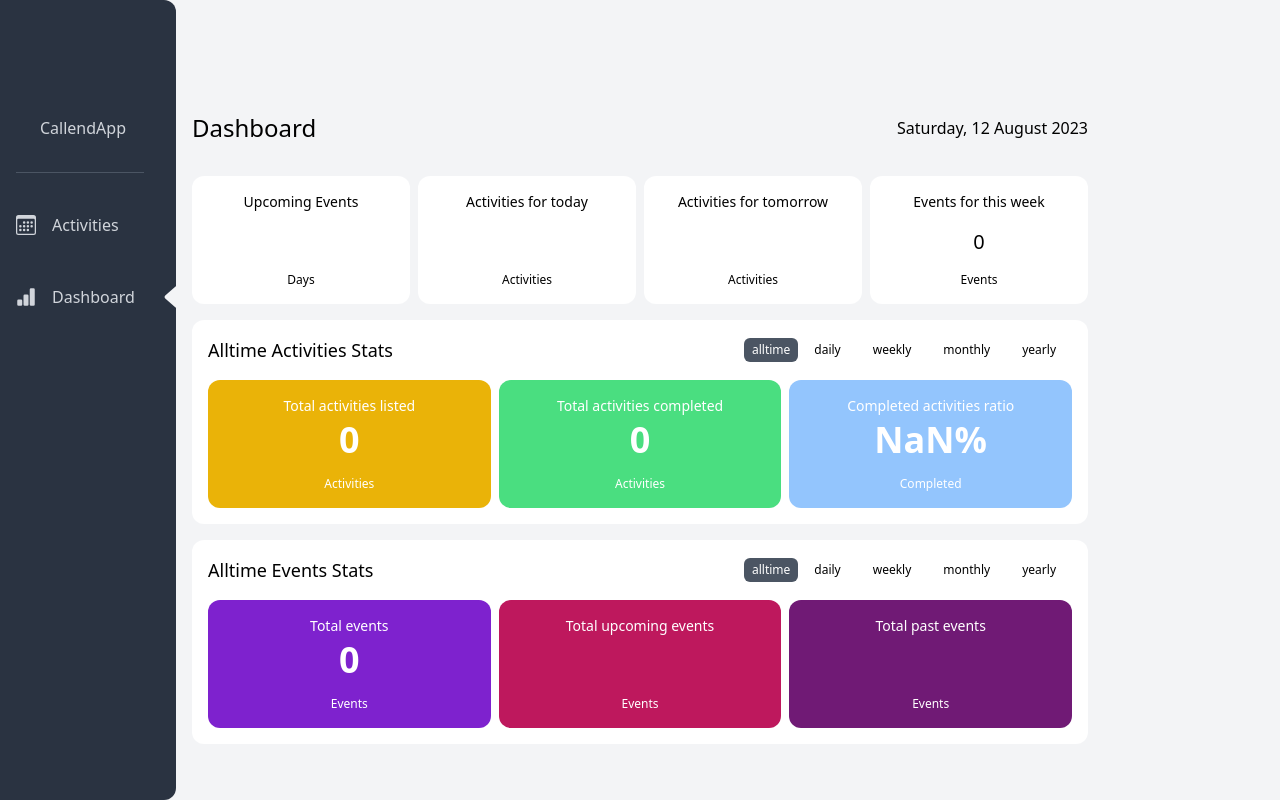
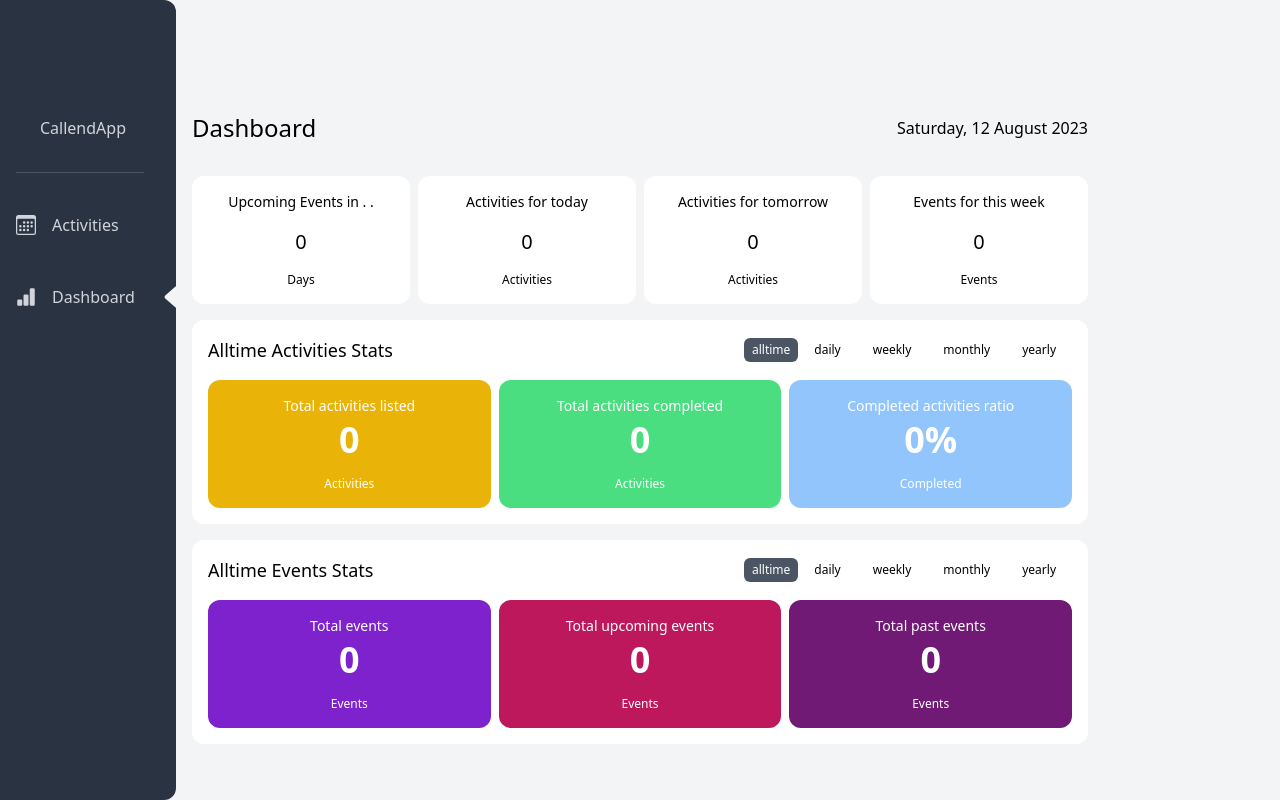
Before and after one commit to megatronhehe/calendar-app, a React (Vite) app: page /dashboard in a window 1280 px wide. Built offline with nearby package versions, Linux system fonts and the light colour scheme; some icons are missing.

Commit message:
fix: error fix when no events listed

```diff
--- a/src/pages/Dashboard/ActivitiesDashboard.jsx
+++ b/src/pages/Dashboard/ActivitiesDashboard.jsx
@@ -101,7 +101,11 @@ const ActivitiesDashboard = ({ isActivitiesExist, activities }) => {
 
 				<CategoryCard
 					title="Completed activities ratio"
-					count={`${countPercentage(activitiesDoneCount, activitiesCount)}%`}
+					count={`${
+						isActivitiesExist
+							? countPercentage(activitiesDoneCount, activitiesCount)
+							: "0"
+					}%`}
 					unit="Completed"
 					color="bg-blue-300"
 					fontColor="text-white"
--- a/src/pages/Dashboard/Dashboard.jsx
+++ b/src/pages/Dashboard/Dashboard.jsx
@@ -25,27 +25,29 @@ const Dashboard = () => {
 	const tomorrowDate = addDays(today, 1);
 
 	// activities variables
-	const todaysActivitiesArray =
-		isActivitiesExist &&
-		activities.filter((activity) => isSameDay(activity.date, today));
+	const todaysActivitiesArray = isActivitiesExist
+		? activities.filter((activity) => isSameDay(activity.date, today))
+		: [];
 
-	const tomorrowsActivitiesArray =
-		isActivitiesExist &&
-		activities.filter((activity) => isSameDay(activity.date, tomorrowDate));
+	const tomorrowsActivitiesArray = isActivitiesExist
+		? activities.filter((activity) => isSameDay(activity.date, tomorrowDate))
+		: [];
 
 	// events variables
-	const eventsAfterTodayArray =
-		isEventsExist && events.filter((event) => isAfter(event.date, today));
+	const eventsAfterTodayArray = isEventsExist
+		? events.filter((event) => isAfter(event.date, today))
+		: [];
 
 	const sortedEventsAfterTodayArray =
-		isEventsExist && sortDateAsc(eventsAfterTodayArray);
+		eventsAfterTodayArray.length > 0 ? sortDateAsc(eventsAfterTodayArray) : [];
 
 	const daysCountToUpcomingEvent =
-		isEventsExist &&
-		eachDayOfInterval({
-			start: today,
-			end: sortedEventsAfterTodayArray[0].date,
-		}).length - 1;
+		eventsAfterTodayArray.length > 0
+			? eachDayOfInterval({
+					start: today,
+					end: sortedEventsAfterTodayArray[0].date,
+			  }).length - 1
+			: 0;
 
 	// - count how many events in this week
 	const eventsInThisWeekCount = events.filter((event) =>
@@ -62,7 +64,7 @@ const Dashboard = () => {
 
 				<div className="flex justify-between w-full gap-2 pb-1 overflow-auto text-sm scroll-smooth sm:pb-0">
 					<MainCard
-						title="Upcoming Events"
+						title="Upcoming Events in . ."
 						count={daysCountToUpcomingEvent}
 						unit="Days"
 					/>
--- a/src/pages/Dashboard/EventsDashboard.jsx
+++ b/src/pages/Dashboard/EventsDashboard.jsx
@@ -33,12 +33,12 @@ const EventsDashboard = ({ isEventsExist, events }) => {
 
 	const today = new Date();
 	const eventsCount = isEventsExist ? filteredEventsArray.length : 0;
-	const eventsAfterTodayCount =
-		isEventsExist &&
-		filteredEventsArray.filter((event) => isAfter(event.date, today)).length;
-	const eventsBeforeTodayCount =
-		isEventsExist &&
-		filteredEventsArray.filter((event) => isBefore(event.date, today)).length;
+	const eventsAfterTodayCount = isEventsExist
+		? filteredEventsArray.filter((event) => isAfter(event.date, today)).length
+		: 0;
+	const eventsBeforeTodayCount = isEventsExist
+		? filteredEventsArray.filter((event) => isBefore(event.date, today)).length
+		: 0;
 
 	return (
 		<div className="flex flex-col p-4 bg-white rounded-xl">
```
